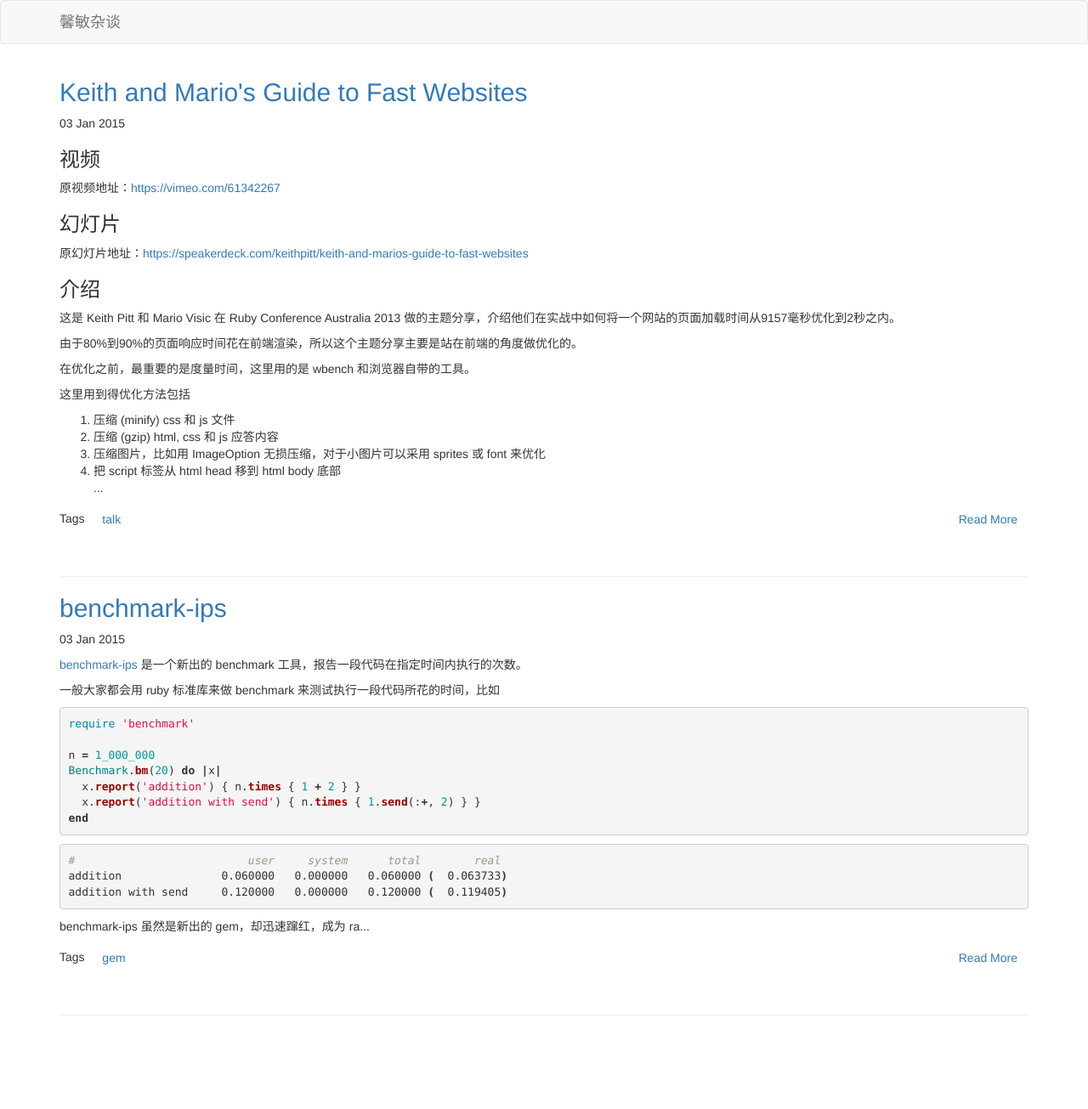
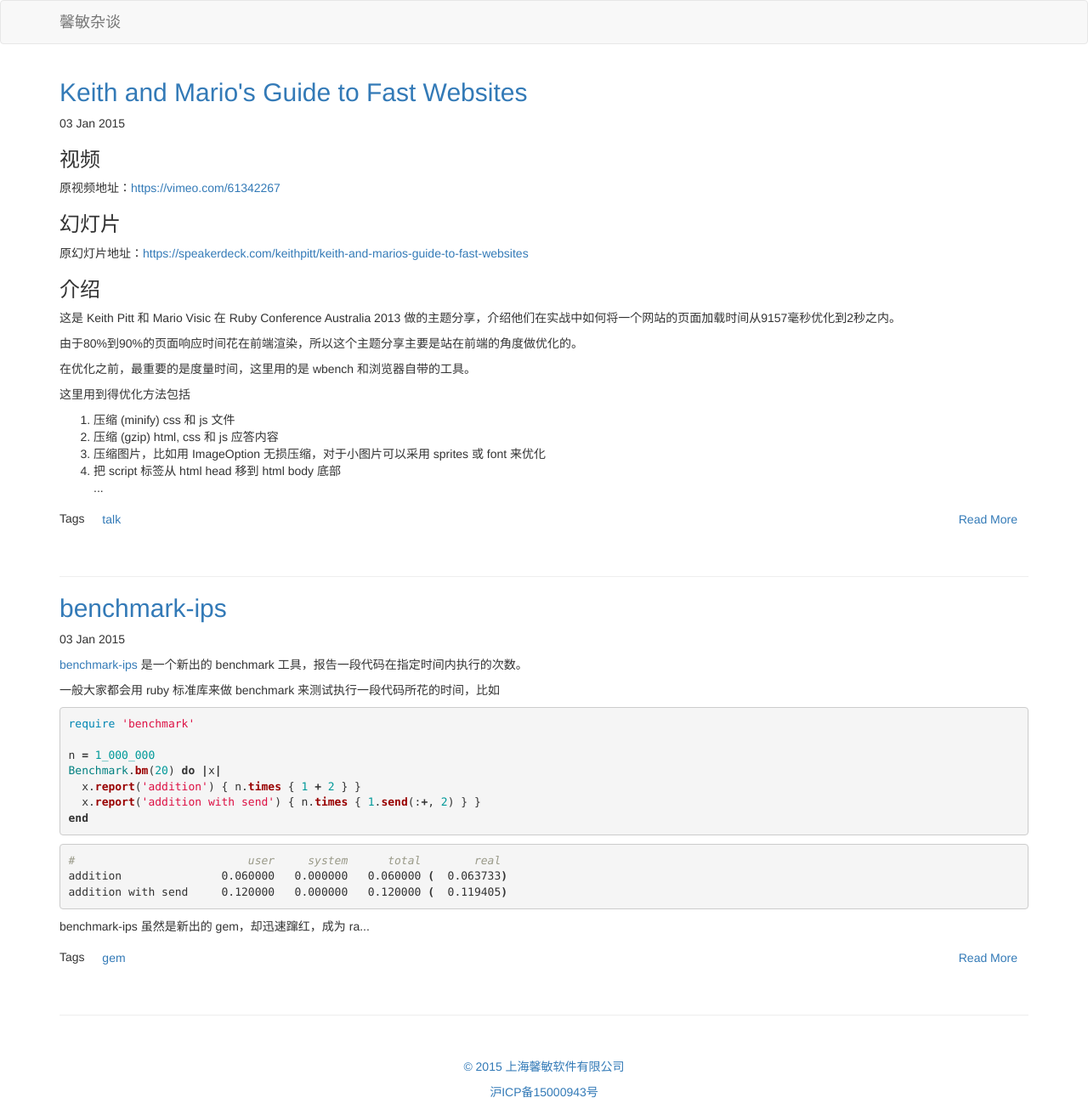
Before and after one commit to xinminlabs/xinminzatan, a Jekyll site: the page built from index.html, in a window 1280 px wide. Shown: the whole page at 85% size. Built offline with Jekyll 4.4.1, drawn with Linux system fonts in a browser that asks for light colours; Markdown is read by kramdown in place of the engine named in the settings; the list of posts is cut into pages by our own code; comment, search, counter and statistics services are not loaded; before the commit the page ends 1245 px from its top, so only the background shows below that.

Commit message:
add footer

```diff
--- /dev/null
+++ b/_includes/footer.html
@@ -0,0 +1,10 @@
+<footer class="footer">
+  <div class="container">
+    <p class="text-center">
+      <a href="http://xinminlabs.com/" target="_blank">© 2015 上海馨敏软件有限公司</a>
+    </p>
+    <p class="text-center">
+      <a href="http://www.miitbeian.gov.cn/" target="_blank">沪ICP备15000943号</a>
+    </p>
+  </div>
+</footer>
--- a/_layouts/default.html
+++ b/_layouts/default.html
@@ -17,6 +17,7 @@
     <div class="container">
       {{ content }}
     </div>
+    {% include footer.html %}
     <script type="text/javascript" src="/js/jquery-2.1.3.min.js"></script>
     <script type="text/javascript" src="/js/jquery.touchSwipe.min.js"></script>
     <script type="text/javascript" src="/js/app.js"></script>
```
